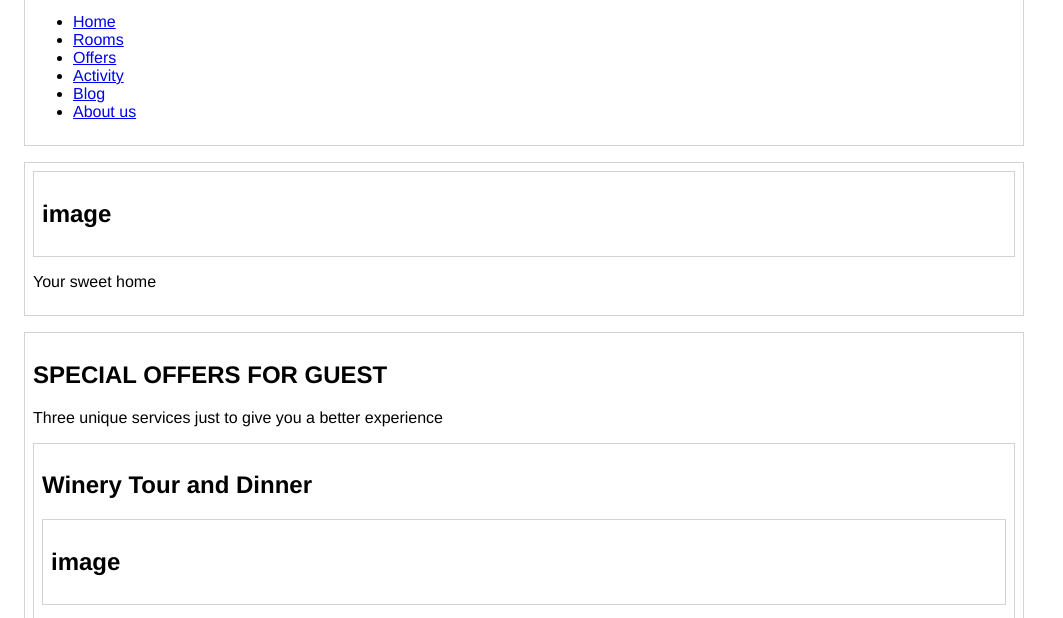
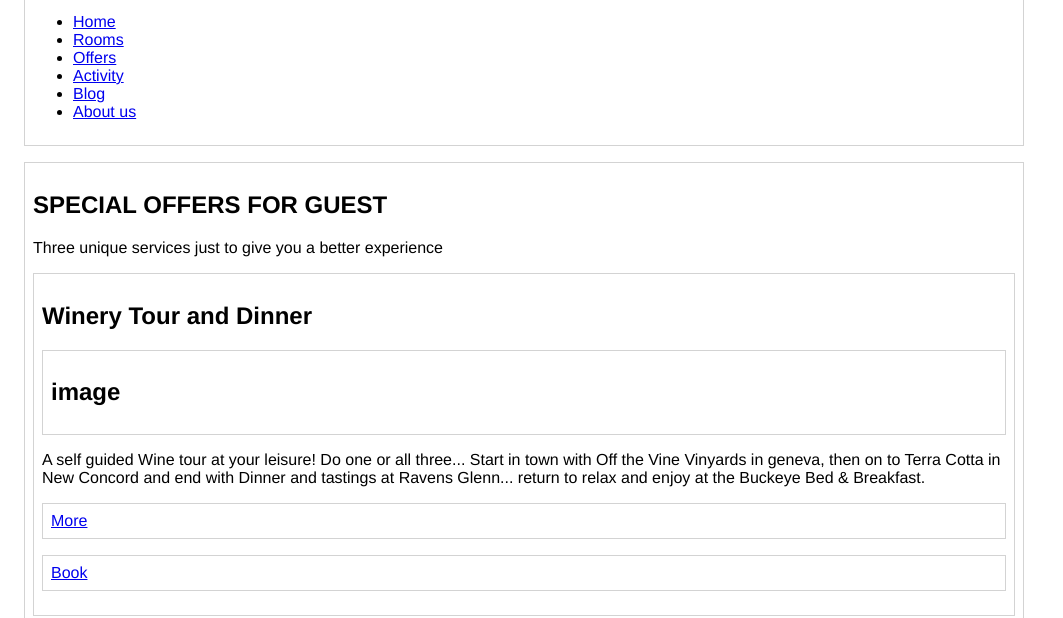
Before and after one commit to KentStateWeb/f2017-group-8-joe-breakfast, a plain HTML site: page prototype/offers.html in a window 1280 px wide. Shown: the part 134-752 px from the top of the page, without its empty margins (0-1063 px from the left). Drawn offline with Linux system fonts and the light colour scheme.

Commit message:
remove top images of offers page and rooms page

```diff
--- a/prototype/offers.html
+++ b/prototype/offers.html
@@ -33,12 +33,6 @@
       </li>
     </ul>
   </header>
-  <main>
-    <div class="imagetop">
-      <h2>image</h2>
-    </div>
-    <p>Your sweet home</p>
-  </main>
   <section>
     <h1>SPECIAL OFFERS FOR GUEST </h1>
     <p>Three unique services just to give you a better experience</p>
```
Also changed, not shown: prototype/rooms.html (+0 -6 lines), 2 other files.
